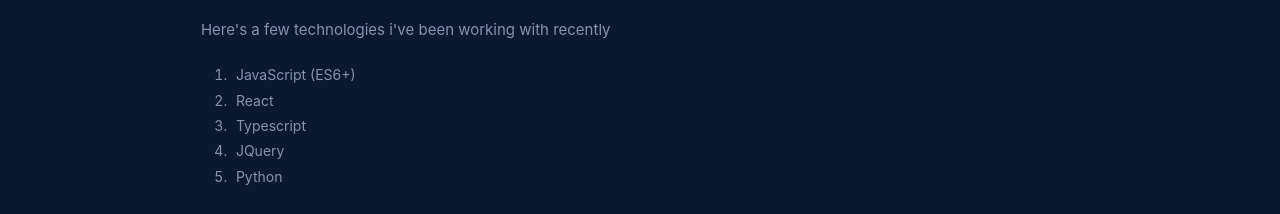
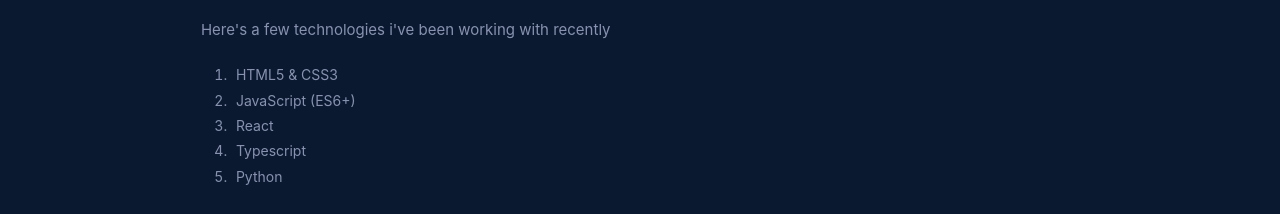
Before and after one commit to jcode-001/Portfolio-Project, a plain HTML site: page index.html in a window 1280 px wide. Shown: the part 1204-1418 px from the top of the page. Drawn offline with Linux system fonts and the light colour scheme.

Commit message:
adding text

```diff
--- a/index.html
+++ b/index.html
@@ -134,10 +134,10 @@
             Here's a few technologies i've been working with recently
           </p>
           <ol class="technologies fade">
+            <li>HTML5 & CSS3</li>
             <li>JavaScript (ES6+)</li>
             <li>React</li>
             <li>Typescript</li>
-            <li>JQuery</li>
             <li>Python</li>
           </ol>
         </div>
```
